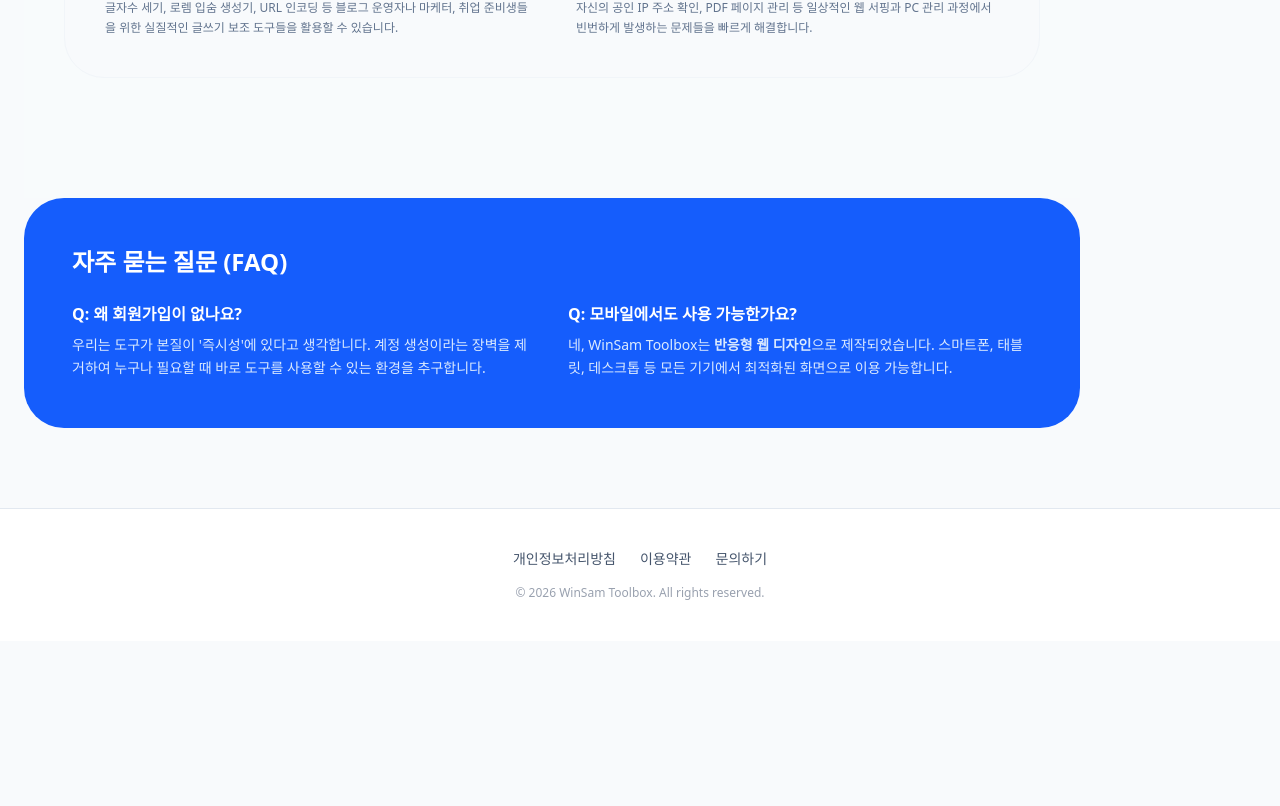
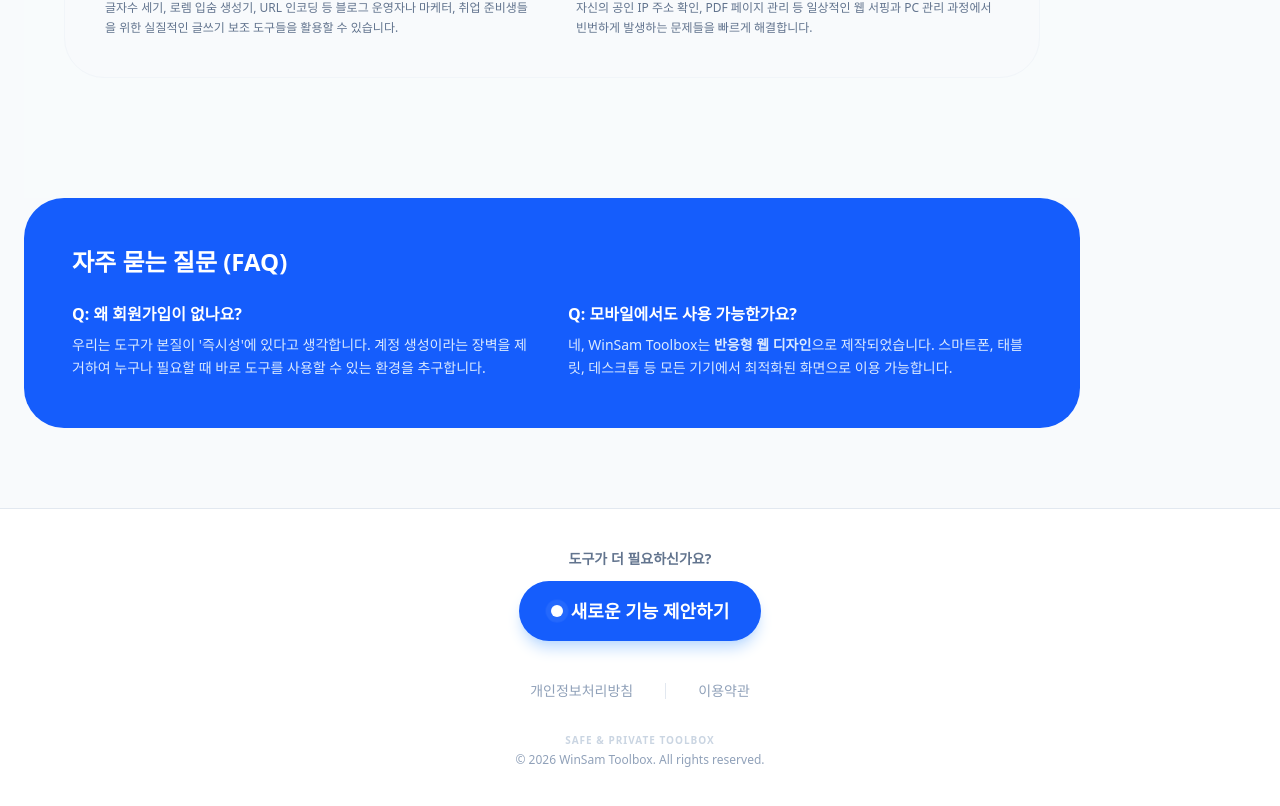
Before and after one commit to winsam003/winsam_kit_fe, a Next.js app: page / in a window 1280 px wide. Shown: the part 3597-4403 px from the top of the page. Before the commit the page ends 4238 px from the top, so only its background shows below. Built offline with nearby package versions, Linux system fonts and the light colour scheme; no server answers; the database is empty.

Commit message:
푸터 보강

```diff
--- a/app/layout.tsx
+++ b/app/layout.tsx
@@ -94,24 +94,41 @@
           </aside>
         </div>
 
-        <footer className="p-10 border-t bg-white text-center space-y-4">
-          <div className="flex justify-center gap-6 text-sm font-medium text-slate-600">
-            <Link href="/privacy" className="hover:text-blue-600 transition-colors">
-              개인정보처리방침
-            </Link>
-            <Link href="/terms" className="hover:text-blue-600 transition-colors">
-              이용약관
-            </Link>
+        <footer className="p-10 border-t bg-white text-center space-y-8">
+          <div className="flex flex-col items-center gap-6">
+            {/* 강조된 문의하기 버튼 섹션 */}
+            <div className="flex flex-col items-center gap-3">
+              <p className="text-sm font-bold text-slate-500">도구가 더 필요하신가요?</p>
               <a
                 href="https://docs.google.com/forms/d/e/1FAIpQLSfeaJDRwz5O4Svn77LTWjtAGakGzKDKCITVrNpB4QZdy6gLww/viewform?usp=header"
                 target="_blank"
                 rel="noopener noreferrer"
-              className="hover:text-blue-600 transition-colors"
+                className="group relative inline-flex items-center gap-2 px-8 py-4 bg-blue-600 text-white rounded-full font-black text-lg shadow-lg shadow-blue-200 hover:bg-blue-700 hover:shadow-xl hover:-translate-y-1 transition-all active:scale-95"
               >
-              문의하기
+                <span className="relative flex h-3 w-3">
+                  <span className="animate-ping absolute inline-flex h-full w-full rounded-full bg-blue-100 opacity-75"></span>
+                  <span className="relative inline-flex rounded-full h-3 w-3 bg-white"></span>
+                </span>
+                새로운 기능 제안하기
               </a>
             </div>
-          <p className="text-xs text-gray-400">© 2026 WinSam Toolbox. All rights reserved.</p>
+
+            {/* 보조 링크들 */}
+            <div className="flex justify-center gap-8 text-sm font-medium text-slate-400 mt-4">
+              <Link href="/privacy" className="hover:text-slate-900 transition-colors">
+                개인정보처리방침
+              </Link>
+              <div className="w-px h-4 bg-slate-200 self-center" />
+              <Link href="/terms" className="hover:text-slate-900 transition-colors">
+                이용약관
+              </Link>
+            </div>
+          </div>
+
+          <div className="space-y-1">
+            <p className="text-[10px] text-slate-300 tracking-widest uppercase font-bold">Safe & Private Toolbox</p>
+            <p className="text-xs text-slate-400">© 2026 WinSam Toolbox. All rights reserved.</p>
+          </div>
         </footer>
 
         <ScrollButtons />
```
Lines whose indentation alone changed are shown as unchanged.
